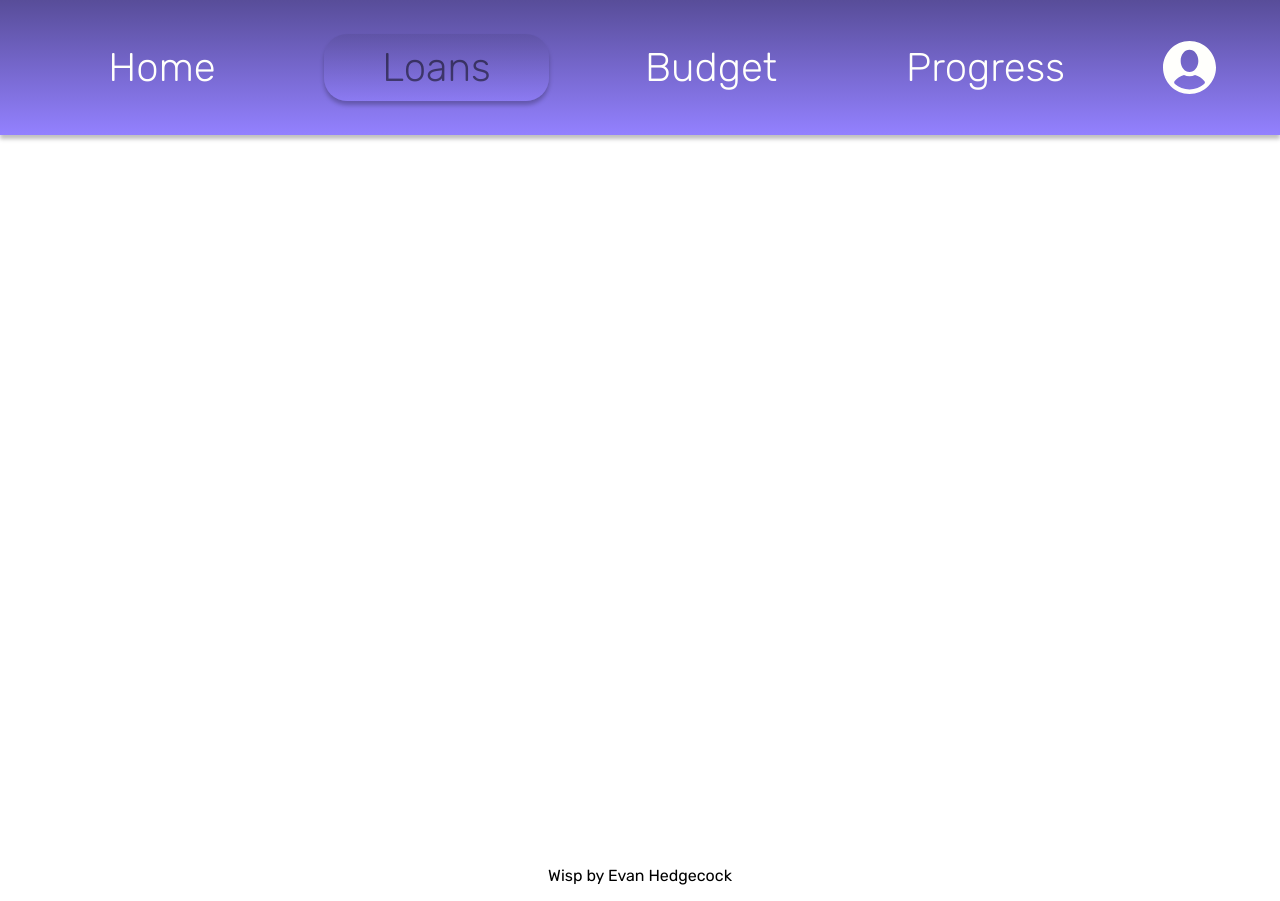
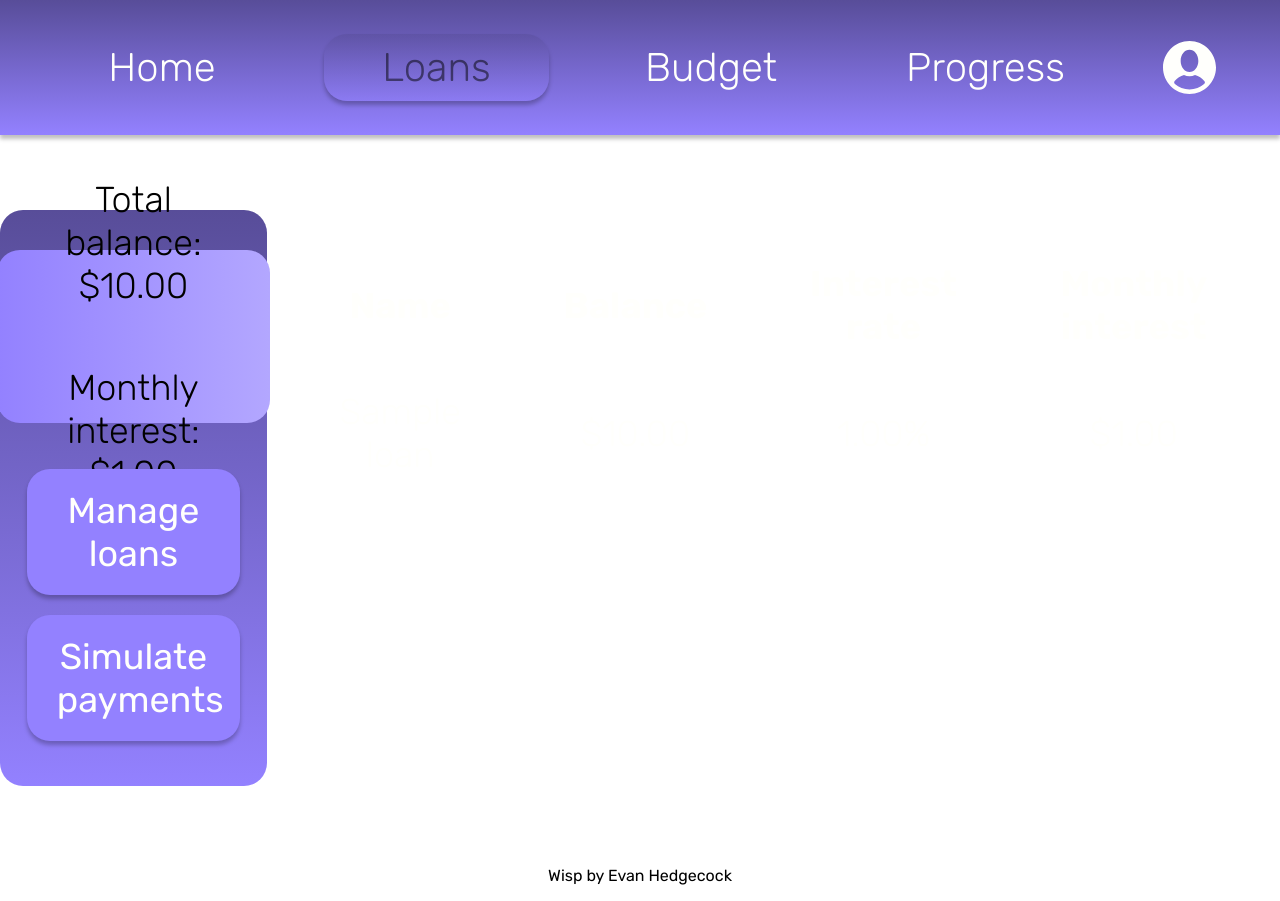
Before and after one commit to Evan-Hedgecock/cs50-final, a Flask app: page /loans in a window 1280 px wide. Run offline with Flask 3, Linux system fonts and the light colour scheme; the visitor is signed in with stand-in values (Sample User, id 1); tables that the repository leaves empty hold one stand-in row (values such as "Sample post").

Commit message:
Add sidebar and main content to loans main page

```diff
--- a/templates/loans.html
+++ b/templates/loans.html
@@ -34,4 +34,53 @@
 {% endblock %}
 
 {% block main %}
+<div class="section-container">
+    <div class="sidebar">
+    {% block sidebar %}
+        <div id="s-o" class="sidebar-overview">
+            <h2 class="h3-black">Total balance: {{ usd(total) }}</h2>
+            <h2 class="h3-black">Monthly interest: {{ usd(interest) }}</h2>
+        </div>
+
+
+            <ul id="s-m" class="menu flex-center h3 sidebar-buttons visible">
+                <li class="menu-item">
+                    <a href="/manage-loans" id="manage-loans" class="menu-button">Manage loans</a>
+                </li>
+                <li class="menu-item">
+                    <a href="/simulate-payments" id="simulate-payments" class="menu-button">Simulate payments</a>
+                </li>
+            </ul>
+
+        {% endblock %}
+
+    </div>
+
+    <div class="main-panel">
+        <table class="table h3">
+            <tr>
+                <th>Name</th>
+                <th>Balance</th>
+                <th>Interest rate</th>
+                <th>Monthly interest</th>
+            </tr>
+
+            {% if loans %}
+
+                {% for loan in loans %}
+                {% if loan.amount > 0 %}
+                    <tr>
+                        <td>{{ loan.name }}</td>
+                        <td>{{ usd(loan.amount|int) }}</td>
+                        <td>{{ percent(loan.interest|int) }}</td>
+                        <td>{{ usd(loan.monthly_interest) }}</td>
+                    </tr>
+                {% endif %}
+                {% endfor %}
+
+            {% endif %}
+        </table>
+    </div>
+
+</div>
 {% endblock %}
```
